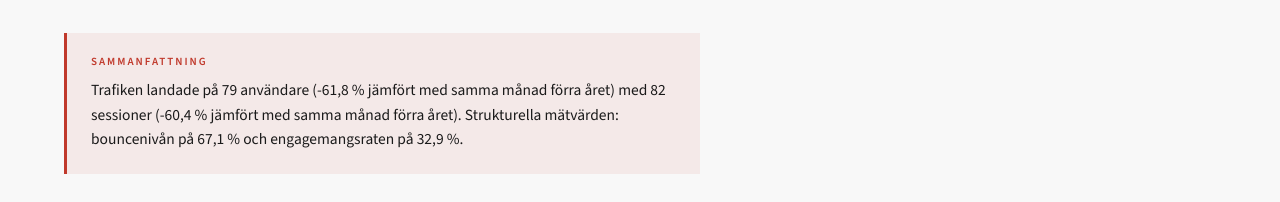
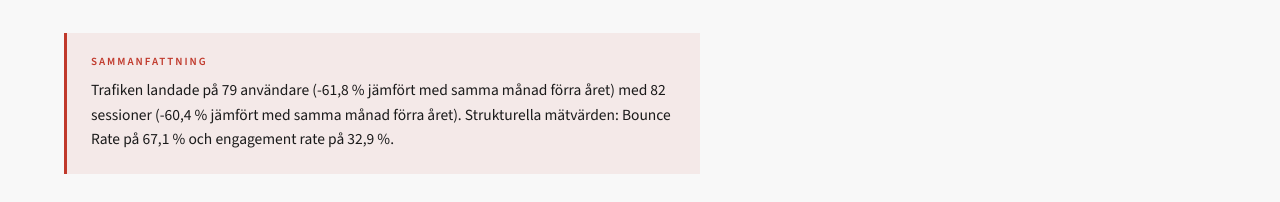
Before and after one commit to Cyntora/reports-arctic-trucks, a plain HTML site: page reports/2026-04.html in a window 1280 px wide. Shown: the part 2997-3199 px from the top of the page. Drawn offline with nearby package versions, Linux system fonts and the light colour scheme; a web font is replaced by a local one.

Commit message:
Add report for 2026-04

```diff
--- a/reports/2026-04.html
+++ b/reports/2026-04.html
@@ -366,7 +366,7 @@
 
 <div class="takeaway takeaway--review">
   <div class="takeaway__label">Sammanfattning</div>
-  <p class="takeaway__body">Trafiken landade på 79 användare (-61,8 % jämfört med samma månad förra året) med 82 sessioner (-60,4 % jämfört med samma månad förra året). Strukturella mätvärden: bouncenivån på 67,1 % och engagemangsraten på 32,9 %.</p>
+  <p class="takeaway__body">Trafiken landade på 79 användare (-61,8 % jämfört med samma månad förra året) med 82 sessioner (-60,4 % jämfört med samma månad förra året). Strukturella mätvärden: Bounce Rate på 67,1 % och engagement rate på 32,9 %.</p>
 </div>
 </div>
   </div>
```
